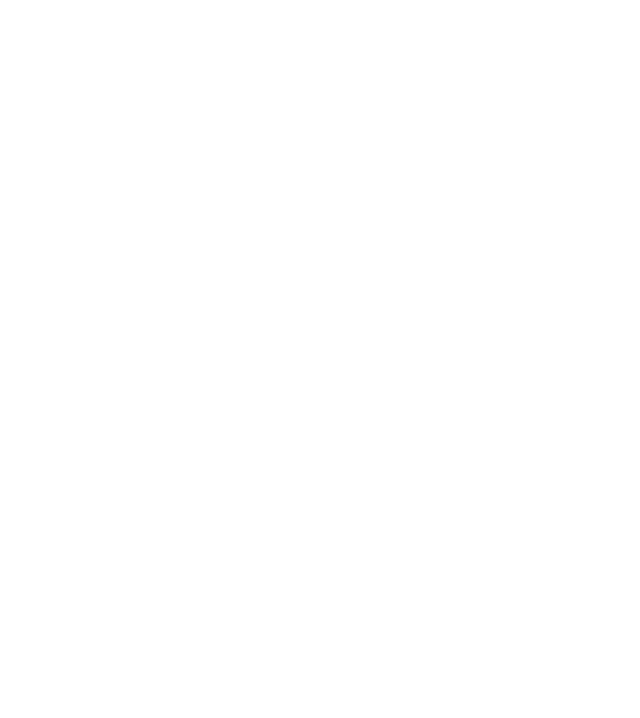
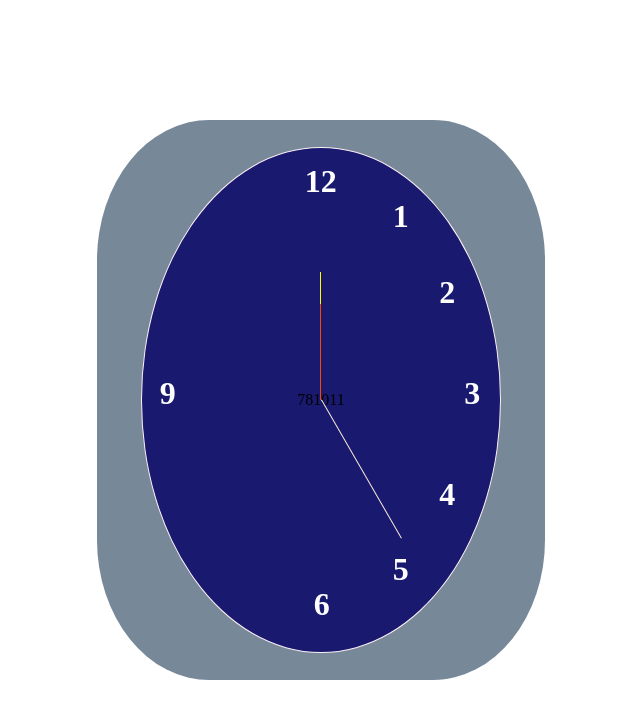
Before and after one commit to nicatronico/clock, a plain HTML site: page index.html in a window 1280 px wide. Shown: the whole page, without its empty margins (319-959 px from the left). Drawn offline with Linux system fonts and the light colour scheme.

Commit message:
Agujas y la mayoria de numeros

```diff
--- a/estilos.css
+++ b/estilos.css
@@ -7,10 +7,148 @@
 body{
     width: 100vw;
     height: 100vh;
+    display: flex;
+    justify-content: center;
+    align-items: center;
 }
 
 .clock_container{
-    width: 10%;
-    height: 5%;
-    background-color: brown;
+    width: 35vw;
+    height: 70vh;
+    background-color: lightslategray;
+    border-radius: 25%;
+    position: absolute;
+    display: flex;
+    justify-content: center;
+    align-items: center;
 }
+
+.circle{
+    width: 28vw;
+    height: 63vh;
+    background-color: midnightblue;
+    border-radius: 50%;
+    border: 1px solid lavenderblush;
+    position: absolute;
+
+    display: flex;
+    justify-content: center;
+    align-items: center;
+}
+
+.center{
+    width: 1px;
+    height: 1px;
+    background-color: aqua;
+    position: absolute;
+    inset-inline-start: 50%;
+    inset-block-start: 50%;
+}
+
+.seconds_pointer{
+    width: 0.1vw;
+    height: 20vh;
+    background-color: antiquewhite;
+    translate: 0 0;
+    rotate: 330deg;
+    transform-origin: 0 0;
+    position: absolute;
+
+}
+
+.minutes_pointer{
+    width: 0.1vw;
+    height: 16vh;
+    background-color: yellow;
+    translate: 0 0;
+    rotate: 180deg;
+    transform-origin: 0 0;
+    position: absolute;
+}
+
+.hours_pointer{
+    width: 0.1vw;
+    height: 12vh;
+    background-color: orangered;
+    translate: 0 0;
+    rotate: 180deg;
+    transform-origin: 0 0;
+    position: absolute;
+}
+
+
+.one{
+    color: white;
+    font-size: xx-large;
+    font-weight: 700;
+    position: absolute;
+    inset-inline-start: 70%;
+    inset-block-start: 10%;
+}
+
+.two{
+    color: white;
+    font-size: xx-large;
+    font-weight: 700;
+    position: absolute;
+    inset-inline-start: 83%;
+    inset-block-start: 25%;
+}
+
+
+.three{
+    color: white;
+    font-size: xx-large;
+    font-weight: 700;
+    position: absolute;
+    inset-inline-start: 90%;
+    inset-block-start: 45%;
+}
+
+.four{
+    color: white;
+    font-size: xx-large;
+    font-weight: 700;
+    position: absolute;
+    inset-inline-start: 83%;
+    inset-block-start: 65%;
+}
+
+
+.five{
+    color: white;
+    font-size: xx-large;
+    font-weight: 700;
+    position: absolute;
+    inset-inline-start: 70%;
+    inset-block-start: 80%;
+}
+
+.six{
+    color: white;
+    font-size: xx-large;
+    font-weight: 700;
+    position: absolute;
+    inset-inline-start: 48%;
+    inset-block-start: 87%;
+}
+
+
+
+.nine{
+    color: white;
+    font-size: xx-large;
+    font-weight: 700;
+    position: absolute;
+    inset-inline-start: 5%;
+    inset-block-start: 45%;
+}
+
+.twelve{
+    color: white;
+    font-size: xx-large;
+    font-weight: 700;
+    position: absolute;
+    inset-inline-start: 45.5%;
+    inset-block-start: 3%;
+}
--- a/index.html
+++ b/index.html
@@ -4,10 +4,30 @@
     <meta charset="UTF-8">
     <meta name="viewport" content="width=device-width, initial-scale=1.0">
     <title>Document</title>
+
+    <link rel="stylesheet" href="estilos.css">
+
 </head>
 <body>
     <div class="clock_container">
         <div class="circle">
+            <div class="one">1</div>
+            <div class="two">2</div>
+            <div class="three">3</div>
+            <div class="four">4</div>
+            <div class="five">5</div>
+            <div class="six">6</div>
+            <div class="seven">7</div>
+            <div class="eight">8</div>
+            <div class="nine">9</div>
+            <div class="ten">10</div>
+            <div class="eleven">11</div>
+            <div class="twelve">12</div>
+            <div class="center">
+                <div class="seconds_pointer"></div>
+                <div class="minutes_pointer"></div>
+                <div class="hours_pointer"></div>
+            </div>
 
         </div>
     </div>
```
